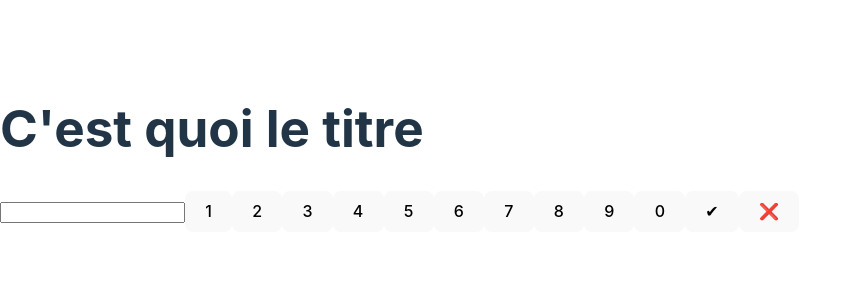
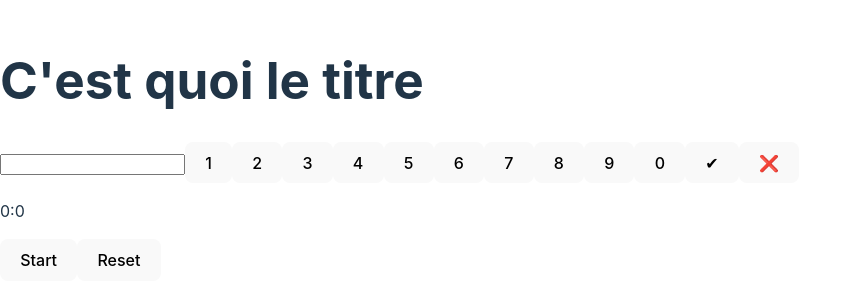
Before and after one commit to Chaomans/Escape_Game_Birthday, a React (Vite) app: page / in a window 1280 px wide. Shown: the part 251-556 px from the top of the page, without its empty margins (0-841 px from the left). Built offline with nearby package versions, Linux system fonts and the light colour scheme.

Commit message:
timer added

```diff
--- /dev/null
+++ b/src/components/Timer/Timer.tsx
@@ -0,0 +1,85 @@
+import { useEffect, useState } from "react";
+
+type TimerProps = {
+  limit: number;
+};
+
+const Timer = ({ limit }: TimerProps) => {
+  const [endTime, setEndTime] = useState<number>(
+    localStorage.getItem("endTime") === null
+      ? -1
+      : parseInt(localStorage.getItem("endTime") ?? "")
+  );
+  const [lasted, setLasted] = useState<number>(0);
+  const [isRunning, setIsRunning] = useState<boolean>(
+    localStorage.getItem("isTimerRunning") === null
+      ? false
+      : JSON.parse(localStorage.getItem("isTimerRunning") ?? "false")
+  );
+
+  console.table({
+    end: endTime,
+    last: lasted,
+  });
+
+  const timerVar: { timer: NodeJS.Timeout | null; last: number } = {
+    timer: null,
+    last: 0,
+  };
+
+  const onSetTimerOn = (e: React.MouseEvent<HTMLButtonElement>) => {
+    e.currentTarget.disabled = true;
+    const newEndTime: number = Date.now() + limit * 1000;
+    localStorage.setItem("endTime", newEndTime.toString());
+    setEndTime(newEndTime);
+    timerVar.timer = setInterval(() => {
+      const newLasted = endTime - Date.now();
+      if (newLasted <= 0) {
+        clearInterval(timerVar.timer as NodeJS.Timeout);
+        setLasted(0);
+        return;
+      }
+      setLasted(newLasted);
+    }, 1000);
+    localStorage.setItem("isTimerRunning", "true");
+    setIsRunning(true);
+  };
+
+  const displayTime = (n: number) => {
+    const minutes = Math.floor((n % (1000 * 60 * 60)) / (1000 * 60));
+    const seconds = Math.floor((n % (1000 * 60)) / 1000);
+    return `${minutes}:${seconds}`;
+  };
+
+  const onReset = () => {
+    localStorage.clear();
+    clearInterval(timerVar.timer as NodeJS.Timeout);
+    setEndTime(0);
+    setIsRunning(false);
+    setLasted(0);
+  };
+
+  useEffect(() => {
+    if (isRunning) {
+      timerVar.timer = setInterval(() => {
+        const newLasted = endTime - Date.now();
+        if (newLasted <= 0) {
+          clearInterval(timerVar.timer as NodeJS.Timeout);
+          setLasted(0);
+          return;
+        }
+        setLasted(newLasted);
+      }, 1000);
+    }
+  });
+
+  return (
+    <div className="timer">
+      <p>{displayTime(lasted)}</p>
+      <button onClick={(e) => onSetTimerOn(e)}>Start</button>
+      <button onClick={() => onReset()}>Reset</button>
+    </div>
+  );
+};
+
+export default Timer;
--- a/src/pages/Home/Home.tsx
+++ b/src/pages/Home/Home.tsx
@@ -1,7 +1,13 @@
 import Keyboard from "../../components/Keyboard/Keyboard";
+import Timer from "../../components/Timer/Timer";
 
 const Home = () => {
-  return <Keyboard />;
+  return (
+    <>
+      <Keyboard />
+      <Timer limit={120} />
+    </>
+  );
 };
 
 export default Home;
--- a/src/utils/types.ts
+++ b/src/utils/types.ts
@@ -16,12 +16,12 @@ export type Question = {
 
 export type Answer = {
   id: number,
-  text: string,
   code: number,
   theme_id: number
 }
 
 export type Theme = {
   id: number,
-  name: string
+  name: string,
+  icon: string
 };
```
Also changed, not shown: src/data/data.ts (+64 -2 lines), 1 other file (tests, documents, lock files or other folders).
